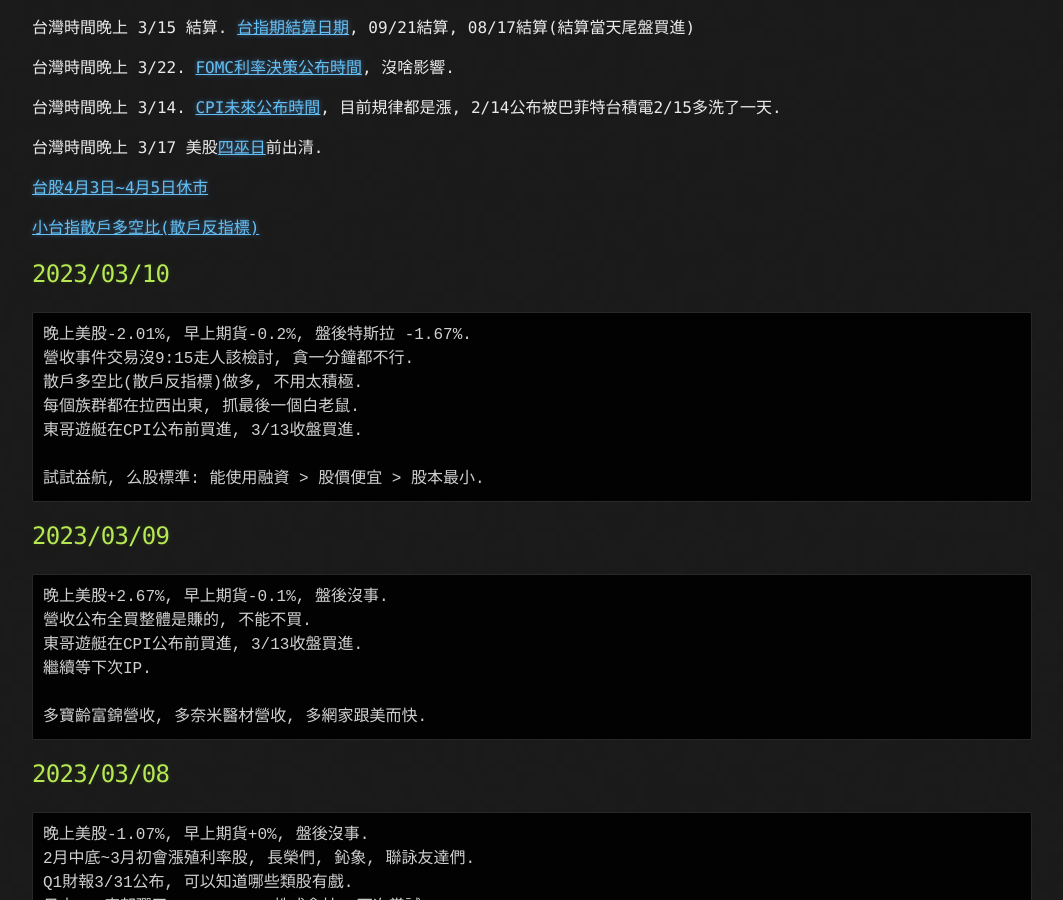
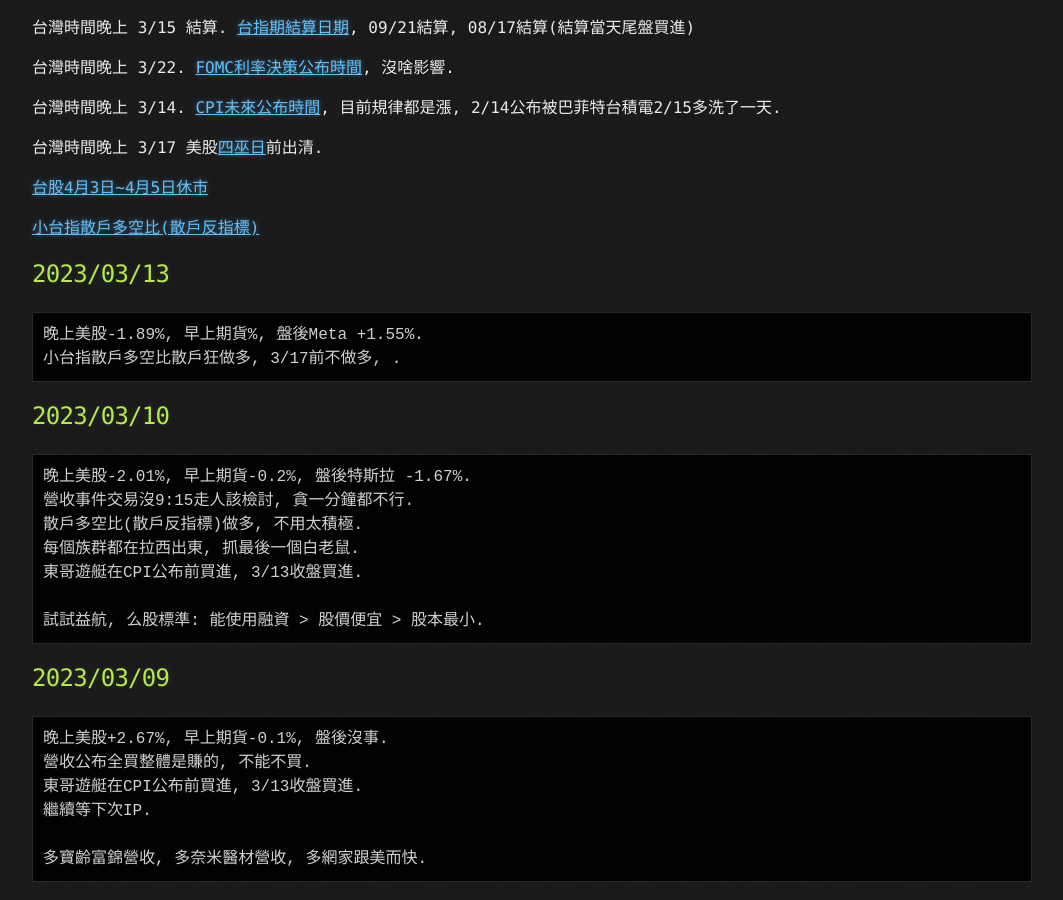
Before and after one commit to lepg5487/Stock_God, a Jekyll site: the page built from index.md, in a window 1280 px wide and 900 px high, scrolled down 402 px. Shown: the whole window, without its empty margins (108-1171 px from the left). Built offline with Jekyll 4.4.1, drawn with Linux system fonts in a browser that asks for light colours; our own code applies the rules of GitHub Pages for plain Markdown files.

Commit message:
Update index.md

````diff
--- a/index.md
+++ b/index.md
@@ -21,6 +21,12 @@ layout: testlayouts
 [台股4月3日~4月5日休市](https://www.twse.com.tw/zh/holidaySchedule/holidaySchedule)
 
 [小台指散戶多空比(散戶反指標)](https://www.macromicro.me/charts/20069/tw-mtx-long-to-short-ratio-of-individual-player)
+
+## 2023/03/13
+```
+晚上美股-1.89%, 早上期貨%, 盤後Meta +1.55%.
+小台指散戶多空比散戶狂做多, 3/17前不做多, .
+```
 
 ## 2023/03/10
 ```
````
